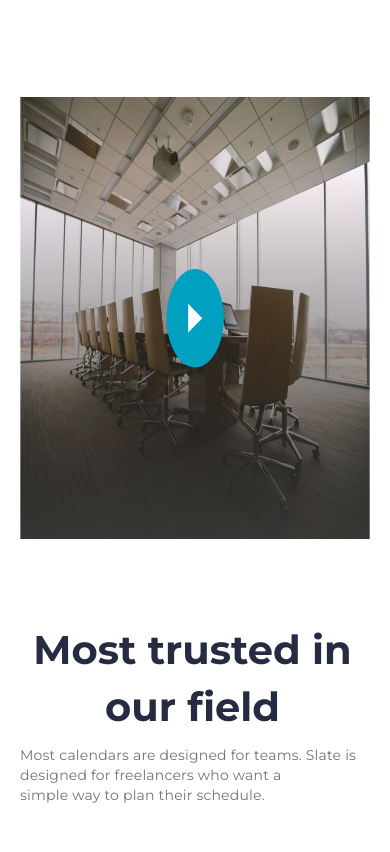
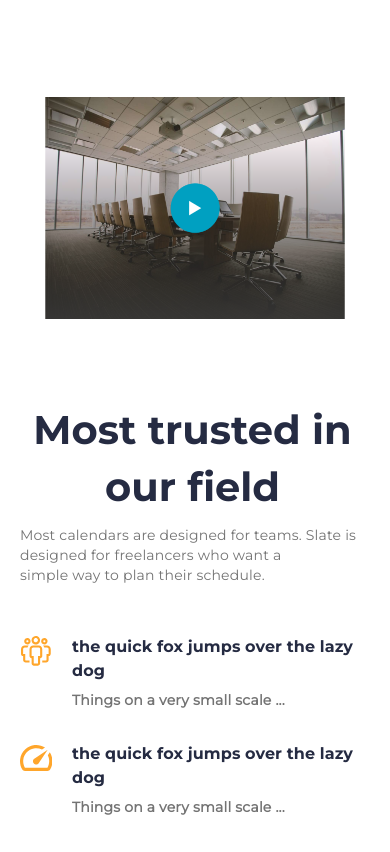
Before and after one commit to jasurumarov/IndicorpExam2, a plain HTML site: page index.html in a window 390 px wide. Shown: the part 4717-5569 px from the top of the page. Drawn offline with Linux system fonts and the light colour scheme.

Commit message:
upgraded

```diff
--- a/css/main.css
+++ b/css/main.css
@@ -461,7 +461,6 @@
 .services-info-left img {
     max-width: 597px;
     width: 100%;
-    height: 442px;
     cursor: pointer;
 }
 
@@ -955,6 +954,13 @@
         text-align: center;
     }
 
+    .services-info-left {
+        margin: 0 auto;
+    }
+    .services-info-left img {
+        width: 300px;
+    }
+
     .subscribe-icons {
         -webkit-box-orient: vertical;
         -webkit-box-direction: normal;
```
